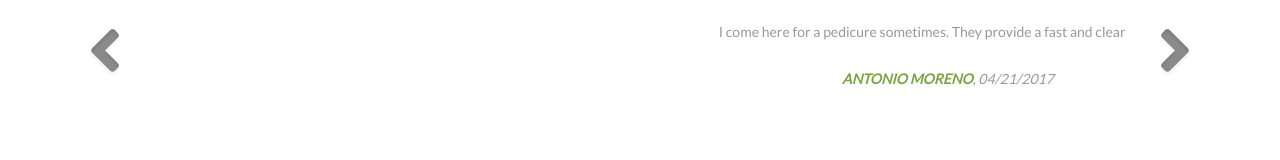
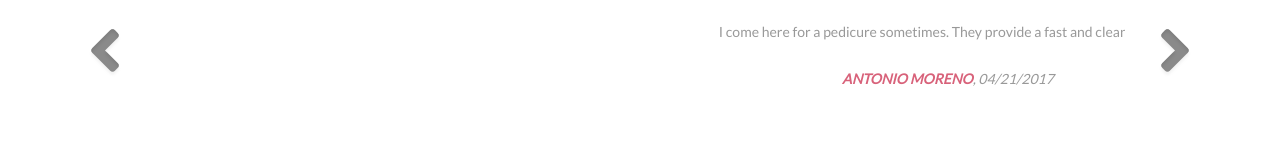
Before and after one commit to Petertran198/AJ-Nail, a plain HTML site: page about.html in a window 1280 px wide. Shown: the part 1016-1176 px from the top of the page. Drawn offline with nearby package versions, Linux system fonts and the light colour scheme.

Commit message:
Design change

```diff
--- a/css/nail.css
+++ b/css/nail.css
@@ -262,7 +262,7 @@ height: 100%;
 }
 .carousel .overview b {
   text-transform: uppercase;
-  color: #7AA641;
+  color: #d8627a;
 }
 .carousel .carousel-control {
   width: 40px;
```
